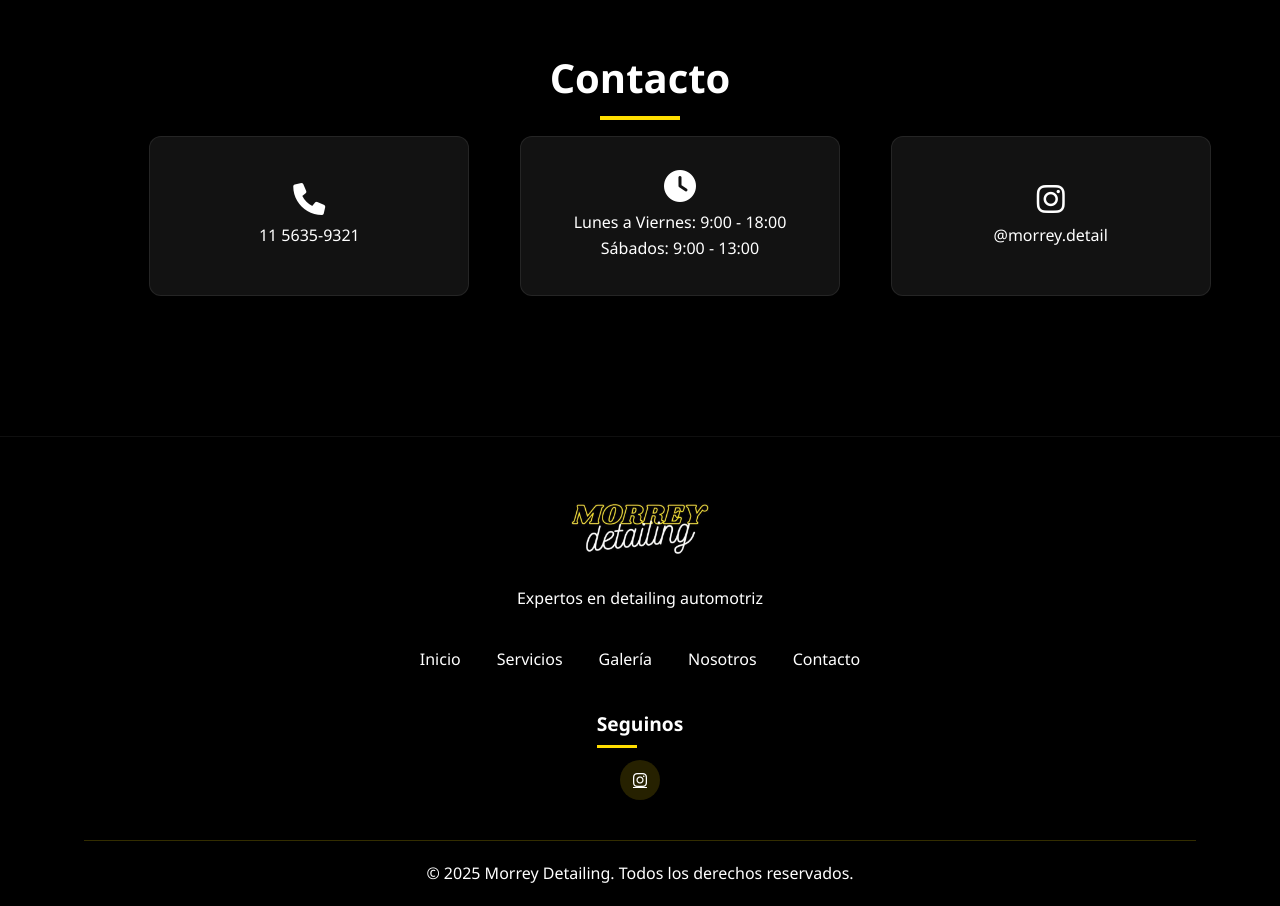
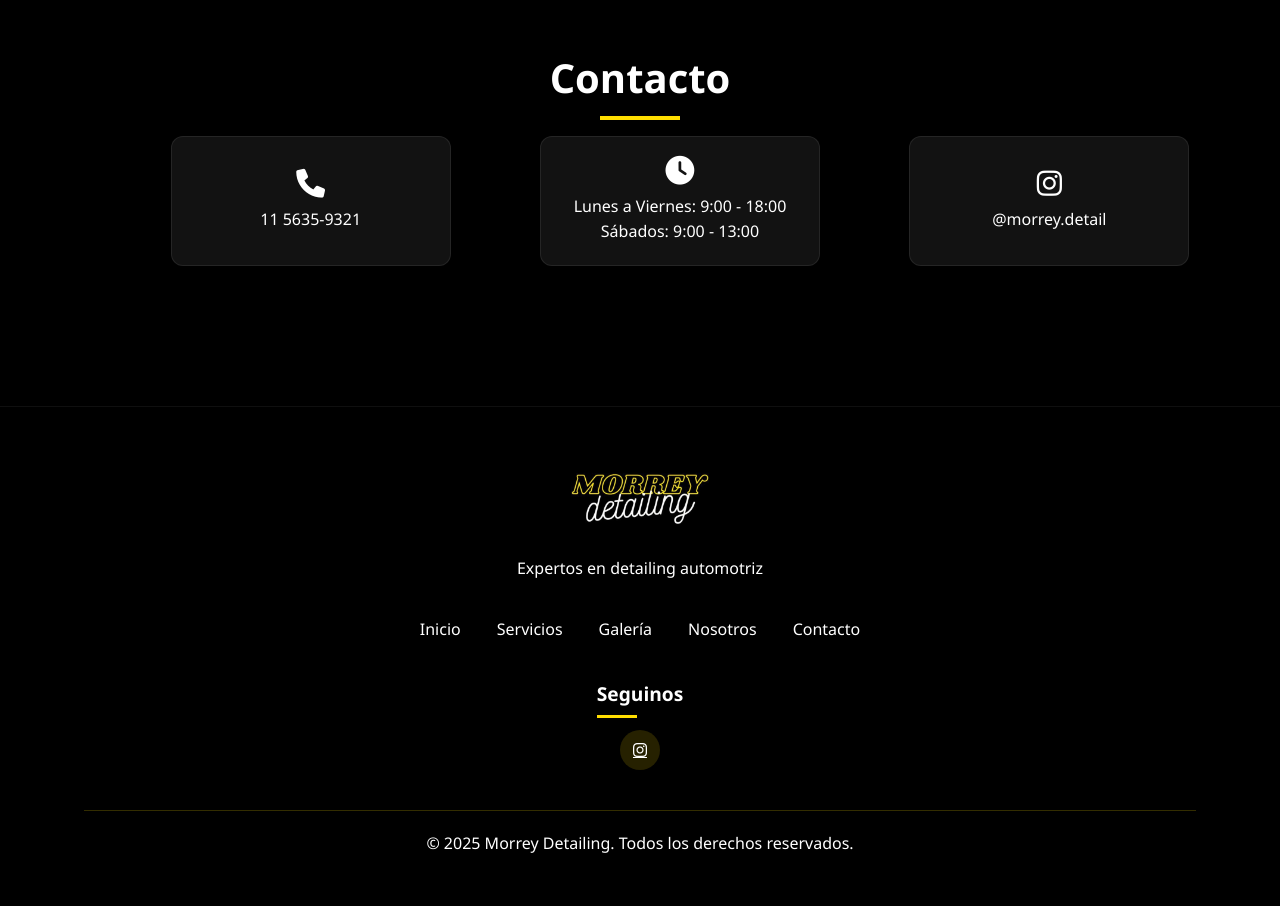
Before and after one commit to nahuimoreno/morreydetailing, a plain HTML site: page index.html in a window 1280 px wide. Shown: the part 3040-3946 px from the top of the page. After the commit the page ends 3916 px from the top, so only its background shows below. Drawn offline with Linux system fonts and the light colour scheme.

Commit message:
resuelvo conflicto y mantengo mi versión actual

```diff
--- a/styles.css
+++ b/styles.css
@@ -1108,27 +1108,27 @@ html {
     box-shadow: none;
     border: none;
     display: grid;
-    grid-template-columns: repeat(auto-fit, minmax(240px, 1fr));
-    gap: 20px;
+    grid-template-columns: repeat(auto-fit, minmax(220px, 1fr));
+    gap: 16px;
     justify-items: center;
 }
 .contact-info .info-item {
     width: 100%;
-    max-width: 320px;
+    max-width: 280px;
     display: flex;
     flex-direction: column;
     align-items: center;
     justify-content: center;
     text-align: center;
-    padding: 18px 16px;
+    padding: 14px 12px;
     background-color: var(--panel-gray);
     border: 1px solid rgba(255, 255, 255, 0.08);
     border-radius: 12px;
     box-shadow: 0 10px 30px rgba(0, 0, 0, 0.08);
-    min-height: 160px;
+    min-height: 130px;
 }
 .contact-info .info-item i {
-    font-size: 2rem;
+    font-size: 1.8rem;
     margin: 0 0 8px;
 }
 .contact-info .info-item p {
@@ -1151,7 +1151,7 @@ html {
         gap: 16px;
     }
     .contact-info .info-item {
-        min-height: 140px;
+        min-height: 120px;
     }
 }
 
```
